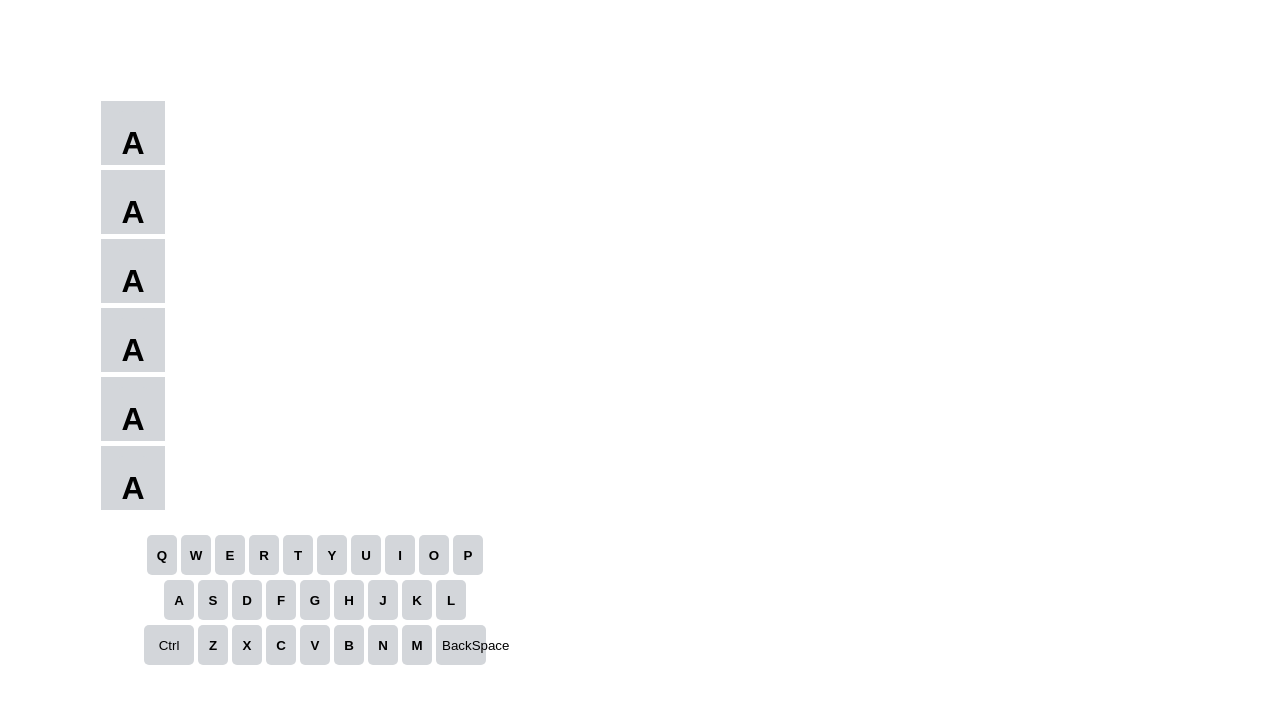
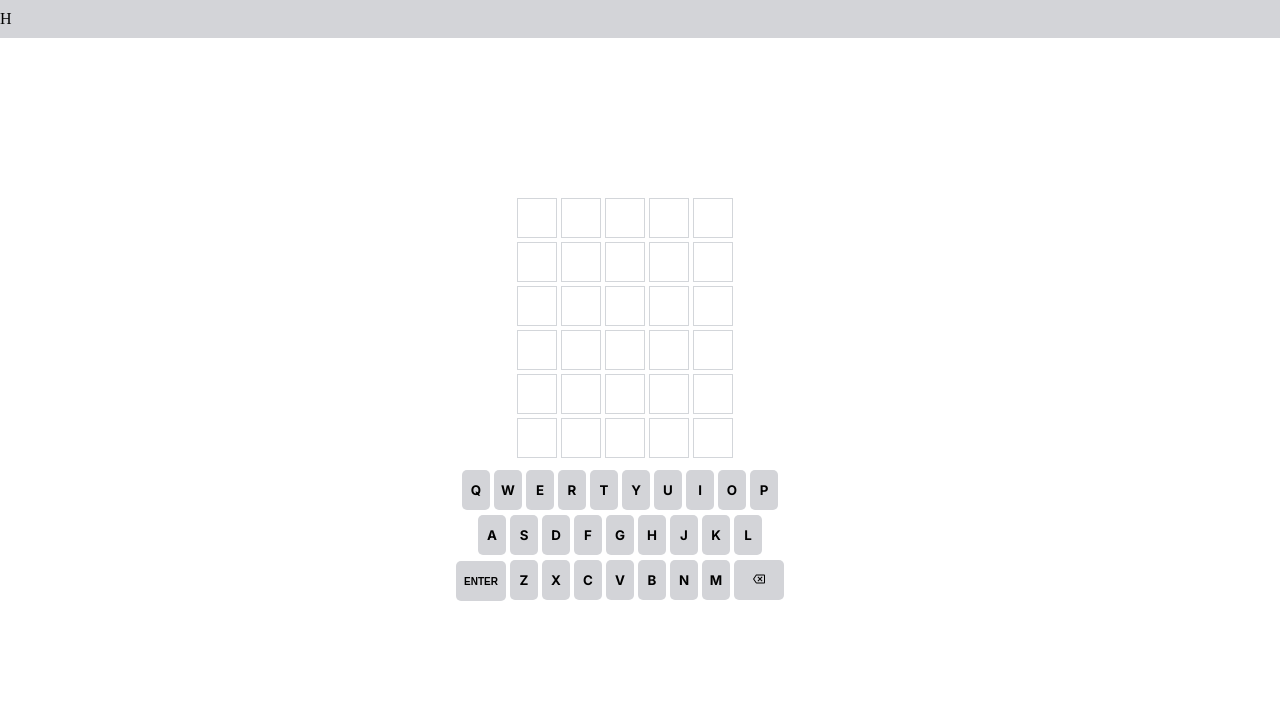
Before and after one commit to cleberfarias/wordle, a plain HTML site: page index.html in a window 1280 px wide. Drawn offline with Linux system fonts and the light colour scheme.

Commit message:
implemantação do flex box

```diff
--- a/index.html
+++ b/index.html
@@ -7,24 +7,99 @@
         <link rel="stylesheet" href="stylle.css">
     </head>
     <body>
+        <header>H</header>
+        <div class="center">
         <div class="container-tabuleiro">
             <div class="tabuleiro">
-                <h1 class="titulo">A</h1>
+                <h1 class="titulo"></h1>
             </div>
             <div class="tabuleiro">
-                <h1 class="titulo">A</h1>
+                <h1 class="titulo"></h1>
             </div>
             <div class="tabuleiro">
-                <h1 class="titulo">A</h1>
+                <h1 class="titulo"></h1>
             </div>
             <div class="tabuleiro">
-                <h1 class="titulo">A</h1>
+                <h1 class="titulo"></h1>
             </div>
             <div class="tabuleiro">
-                <h1 class="titulo">A</h1>
+                <h1 class="titulo"></h1>
             </div>
             <div class="tabuleiro">
-                <h1 class="titulo">A</h1>
+                <h1 class="titulo"></h1>
+            </div>
+            <div class="tabuleiro">
+                <h1 class="titulo"></h1>
+            </div>
+            <div class="tabuleiro">
+                <h1 class="titulo"></h1>
+            </div>
+            <div class="tabuleiro">
+                <h1 class="titulo"></h1>
+            </div>
+            <div class="tabuleiro">
+                <h1 class="titulo"></h1>
+            </div>
+            <div class="tabuleiro">
+                <h1 class="titulo"></h1>
+            </div>
+            <div class="tabuleiro">
+                <h1 class="titulo"></h1>
+            </div>
+            <div class="tabuleiro">
+                <h1 class="titulo"></h1>
+            </div>
+            <div class="tabuleiro">
+                <h1 class="titulo"></h1>
+            </div>
+            <div class="tabuleiro">
+                <h1 class="titulo"></h1>
+            </div>
+            <div class="tabuleiro">
+                <h1 class="titulo"></h1>
+            </div>
+            <div class="tabuleiro">
+                <h1 class="titulo"></h1>
+            </div>
+            <div class="tabuleiro">
+                <h1 class="titulo"></h1>
+            </div>
+            <div class="tabuleiro">
+                <h1 class="titulo"></h1>
+            </div>
+            <div class="tabuleiro">
+                <h1 class="titulo"></h1>
+            </div>
+            <div class="tabuleiro">
+                <h1 class="titulo"></h1>
+            </div>
+            <div class="tabuleiro">
+                <h1 class="titulo"></h1>
+            </div>
+            <div class="tabuleiro">
+                <h1 class="titulo"></h1>
+            </div>
+            <div class="tabuleiro">
+                <h1 class="titulo"></h1>
+            </div>
+            <div class="tabuleiro">
+                <h1 class="titulo"></h1>
+            </div>
+            <div class="tabuleiro">
+                <h1 class="titulo"></h1>
+            </div>
+            <div class="tabuleiro">
+                <h1 class="titulo"></h1>
+            </div>
+            <div class="tabuleiro">
+                <h1 class="titulo"></h1>
+            </div>
+            <div class="tabuleiro">
+                <h1 class="titulo"></h1>
+            </div>
+            <div class="tabuleiro">
+                <h1 class="titulo"></h1>
+            </div>
         </div>
         <div class="container-teclado">
             <div class="teclado">
@@ -49,7 +124,7 @@
                 <button class="letras">K</button>
                 <button class="letras">L</button>
                 <br>
-                    <button class="ctrl">Ctrl</button>
+                <button class="ctrl">ENTER</button>
                 <button class="letras">Z</button>
                 <button class="letras">X</button>
                 <button class="letras">C</button>
@@ -57,7 +132,19 @@
                 <button class="letras">B</button>
                 <button class="letras">N</button>
                 <button class="letras">M</button>
-                    <button class="enter">BackSpace</button>
+                <button class="enter">
+                    <svg
+                        aria-hidden="true"
+                        xmlns="http://www.w3.org/2000/svg"
+                        height="12"
+                        viewBox="0 0 24 24"
+                        width="12"
+                        class="game-icon"
+                        data-testid="icon-backspace"
+                    >
+                        <path fill="var(--color-tone-1)" d="M22 3H7c-.69 0-1.23.35-1.59.88L0 12l5.41 8.11c.36.53.9.89 1.59.89h15c1.1 0 2-.9 2-2V5c0-1.1-.9-2-2-2zm0 16H7.07L2.4 12l4.66-7H22v14zm-11.59-2L14 13.41 17.59 17 19 15.59 15.41 12 19 8.41 17.59 7 14 10.59 10.41 7 9 8.41 12.59 12 9 15.59z"></path>
+                    </svg>
+                </button>
             </div>
         </div>
         </body>
--- a/stylle.css
+++ b/stylle.css
@@ -1,63 +1,85 @@
+
+@import url('https://fonts.googleapis.com/css2?family=Inter:wght@400;700&display=swap');
 
 
 body {
     margin: 0;
     padding: 0;
+    margin: 0;
+    padding: 0;
+    display: flex;
+    justify-content: center;
+    align-items: center;
+    justify-items: center;
+    height: 100vh;
+
+}
+header{
+    position: fixed;
+    top: 0;
+    padding: 10px;
+    background-color: #D3D4D8;
+    width: 100%;
+
+}
+.center{
+
+    align-items: center;
+    justify-items: center;
 }
 .container-tabuleiro {
-    padding: 100px;
+   display: flex;
+   max-width: 250px;
+   flex-wrap: wrap;
+
+}
+.tabuleiro {
+    width: 40px;
+    height: 40px;
+    border: solid 1.5px #d3d6da;
+    color: #000000;
+    box-sizing: border-box;
+    display: flex;
+    margin: 2px;
+    font-family: 'Inter', sans-serif;
+
+}
+.container-teclado{
+    display: flex;
+    max-width: 400px;
+    flex-wrap: wrap;
 
 
 }
-.tabuleiro{
-
-    width: 64px;
-    height: 64px;
-    background-color: #d3d6da;
-    line-height: 64px;
-    color: #fff;
-    text-align: center;
-    margin: 1px 1px 5px 1px;
-    padding: 5px;
-    box-sizing: border-box;
+.teclado{
     display: flex;
-    align-items: center;
-    justify-content: center;
-
-}
-
-
-.container-teclado{
-   display: flex;;
-}
-.teclado{
-    box-sizing: border-box;
-    display: flex;
-    justify-content: center;
     display: block;
     text-align: center;
-    align-items: center;
     width: 430px;
     margin-top: 10px;
-    padding: 10px;
-
-
+   margin-right: 40px;
 }
-.letras, .titulo{
+.letras{
+    box-sizing: border-box;
     margin: 0px 0px 5px ;
     height: 40px;
-    width: 30px;
+    width: 28px;
     color: #000000;
-    background-color: #d3d6da;
+    background-color: #D3D4D8;
     border: none;
     border-radius: 5px;
     font-weight: bold;
     font-family: sans-serif;
+    cursor: pointer;
+    font-family: 'Inter', sans-serif;
+
 }
 .enter, .ctrl {
     width: 50px;
     height: 40px;
-    background-color: #d3d6da;
+    background-color: #D3D4D8;
     border: none;
     border-radius: 5px;
+    font-size: 10px;
+    font-weight: bold;
 }
```
Lines whose indentation alone changed are shown as unchanged.
